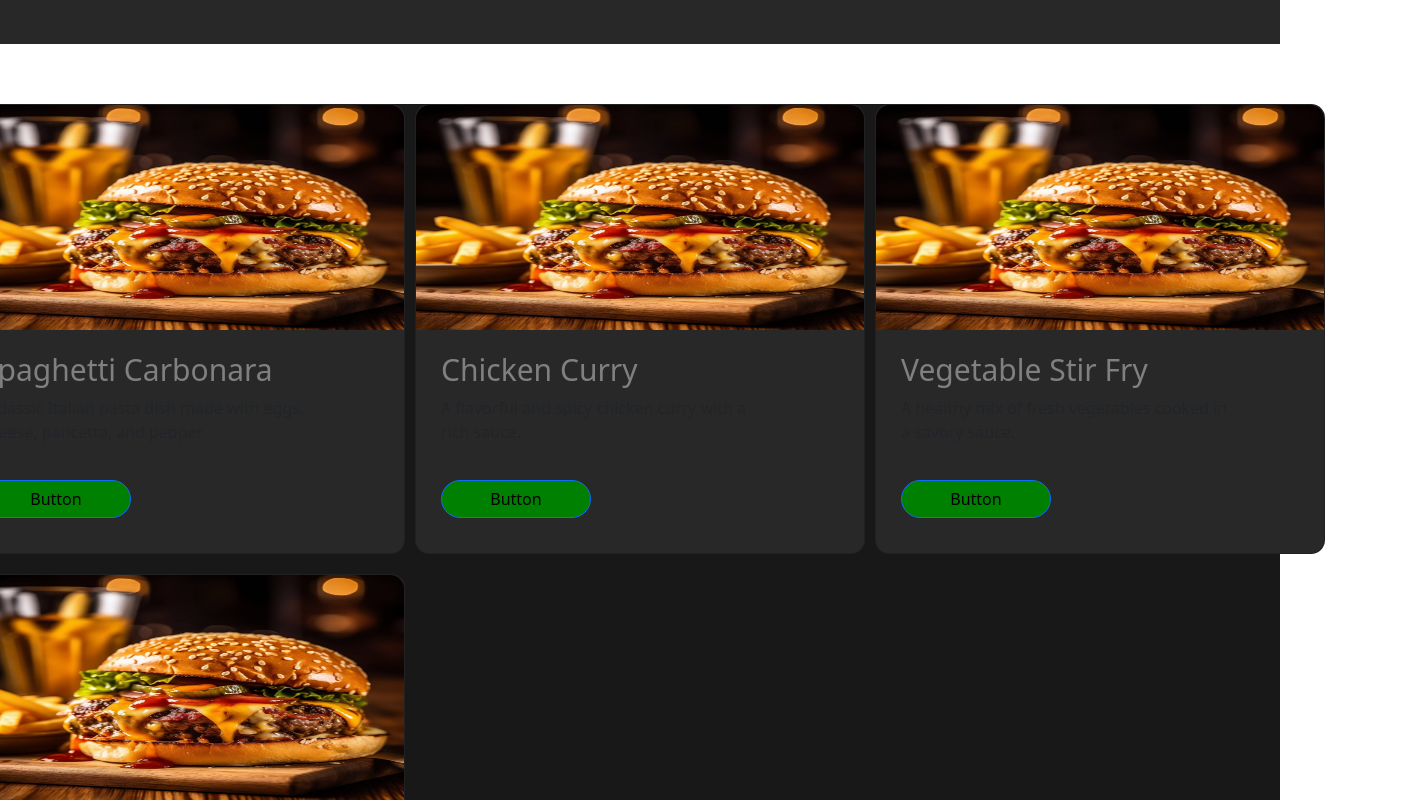
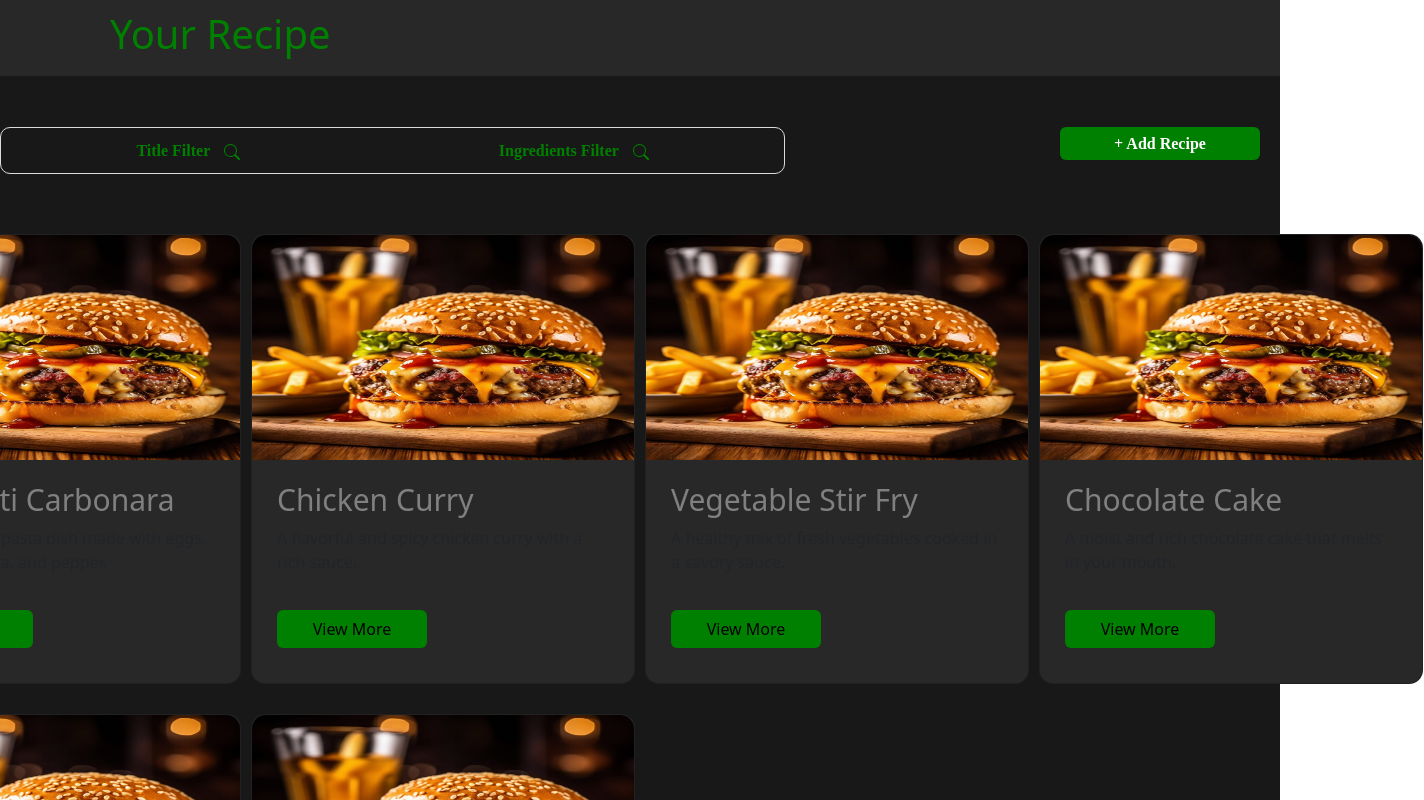
Before and after one commit to KetNanuashvili/RecipeSharingApp, an Angular app: page / in a window 1280 px wide. Shown: the top 800 px of the page, 1424 px wide, since content can reach past the window. Built offline with nearby package versions, Linux system fonts and the light colour scheme.

Commit message:
Add Header html

```diff
--- /dev/null
+++ b/src/app/components/footer/footer.component.html
@@ -0,0 +1 @@
+<p>footer works!</p>
--- a/src/app/components/header/header.component.css
+++ b/src/app/components/header/header.component.css
@@ -1,5 +1,17 @@
 .header-style {
     background-color: #282828	;
-    padding: 10px;
+    padding: 20px;
     text-align: center;
+    position: fixed; /* ფიქსირებული პოზიცია */
+    top: 0; /* გვერდის ზედა ნაწილში */
+    left: 0; /* მარცხენა მხარეს */
+    width: 100%; /* მოიცავს მთელ სიგანეს */
+    background-color: #282828; /* ფონის ფერი */
+    padding: 10px; /* შიდა ველი */
+    text-align: left; /* ტექსტის ცენტრში განლაგება */
+    z-index: 1000; /* ფენის პრიორიტეტი */
   }
+  h1{
+    color: green;
+    margin-left: 100px;
+  }
--- a/src/app/components/header/header.component.html
+++ b/src/app/components/header/header.component.html
@@ -1,3 +1,3 @@
 <header class="header-style">
-    <img src="favicon.ico" alt="">
+    <h1>Your Recipe</h1>
  </header>
--- a/src/app/components/main-page-list-of-recipe/main-page-list-of-recipe.component.css
+++ b/src/app/components/main-page-list-of-recipe/main-page-list-of-recipe.component.css
@@ -3,12 +3,14 @@
     width: 100%;
     background-color: #181818;
     top:0px;
+    margin-top: 50px;
+    padding-bottom: 100px;
 }
 .grid-component{
     width: 1596px;
      display: grid;
-     grid-template-columns: auto auto auto;
-       gap:20px 10px;
+     grid-template-columns: auto auto auto auto;
+       gap:30px 10px;
       	;
 }
 .main-component{
@@ -22,7 +24,7 @@
 
 }
 :host ::ng-deep .card{
-   width:  450px;
+   width:  384px;
 height: 450px;
 background-color: #282828	;
 border-radius: 14px ;
@@ -57,11 +59,55 @@ opacity: 0px;
 .card-description{
     font-size: 16px;
 }
-:host ::ng-deep .btn-primary{
+.primary{
+
     margin-top: 20px;
-    border-radius: 20px;
+    /* border-radius: 20px; */
     background-color: green;
     width: 150px;
     font-size: 16px;
     color: black;
 }
+
+
+.bottom-div{
+    display: flex;
+    justify-content: center;
+}
+.bottom-header{
+    width: 1596px;
+    margin-top: 77px;
+    display: flex;
+    justify-content: space-between;
+}
+
+.dropdown-main-looking{
+
+    width: 785px;
+    padding: 6px;
+border-radius: 10px;
+opacity: 0px;
+border: 1px solid #DBDBDB;
+display: flex;
+justify-content: space-around;
+
+}
+.button-texts{
+    font-family: FiraGO;
+    font-size: 16px;
+    font-weight: 600;
+    line-height: 19.2px;
+    text-align: center;
+       color: green;
+
+}
+.bi-search{
+    margin-left: 10px;
+}
+.text-color-list{
+    color: white;
+    background-color: green;
+    width: 200px;
+    right: 20px;
+
+}
--- a/src/app/components/main-page-list-of-recipe/main-page-list-of-recipe.component.html
+++ b/src/app/components/main-page-list-of-recipe/main-page-list-of-recipe.component.html
@@ -1,4 +1,48 @@
 <div class="main-page">
+
+  <div class="bottom-div" >
+    <div class="bottom-header">
+        <!-- left dropdown div  -->
+        <div class="dropdown-main-looking">
+            <div class="btn-group">
+                <button class="btn   button-texts"   type="button" data-bs-auto-close="true" aria-expanded="false"  >
+                    Title Filter   <svg  xmlns="http://www.w3.org/2000/svg" width="16" height="16" fill="currentColor" class="bi bi-search" viewBox="0 0 16 16">
+                      <path d="M11.742 10.344a6.5 6.5 0 1 0-1.397 1.398h-.001q.044.06.098.115l3.85 3.85a1 1 0 0 0 1.415-1.414l-3.85-3.85a1 1 0 0 0-.115-.1zM12 6.5a5.5 5.5 0 1 1-11 0 5.5 5.5 0 0 1 11 0"/>
+                    </svg> </button>
+
+
+              </div>
+
+              <div class="btn-group">
+                <button class="btn   button-texts"   type="button" data-bs-auto-close="inside" aria-expanded="false" >
+                  Ingredients Filter  <svg xmlns="http://www.w3.org/2000/svg" width="16" height="16" fill="currentColor" class="bi bi-search" viewBox="0 0 16 16">
+                    <path d="M11.742 10.344a6.5 6.5 0 1 0-1.397 1.398h-.001q.044.06.098.115l3.85 3.85a1 1 0 0 0 1.415-1.414l-3.85-3.85a1 1 0 0 0-.115-.1zM12 6.5a5.5 5.5 0 1 1-11 0 5.5 5.5 0 0 1 11 0"/>
+                  </svg>
+                </button>
+              </div>
+
+
+        </div>
+
+      <!-- right divs -->
+         <div>
+              <!-- add listing  -->
+              <div class="btn-group">
+
+                <button class="btn  button-texts listing-styles text-color-list" type="button" data-bs-auto-close="false" aria-expanded="false">
+                    +
+                  Add Recipe
+                </button>
+              </div>
+
+         </div>
+    </div>
+
+    <!--  -->
+
+</div>
+
+
     <div class="main-component">
         <div class="grid-component">
           <div class="card" *ngFor="let recipe of recipes">
@@ -7,7 +51,7 @@
              <h5 class="card-title"> {{recipe.title}}</h5>
              <p class="card-description">{{recipe.description}}</p>
 
-             <button class="btn btn-primary" type="submit">Button</button>
+             <button class="btn primary" type="submit">View More</button>
             </div>
           </div>
         </div>
--- a/src/app/services/recipes.service.ts
+++ b/src/app/services/recipes.service.ts
@@ -85,6 +85,46 @@ export class RecipesService {
         ],
         image: 'burger.jpg',
       },
+      {
+        id: 5,
+        title: 'Chocolate Cake',
+        description: 'A moist and rich chocolate cake that melts in your mouth.',
+        ingredients: [
+          '1 cup all-purpose flour',
+          '1 cup sugar',
+          '1/2 cup cocoa powder',
+          '1 tsp baking powder',
+          '2 large eggs',
+        ],
+        instructions: [
+          'Preheat oven to 350°F (175°C).',
+          'Mix flour, sugar, cocoa powder, and baking powder in a bowl.',
+          'Add eggs and mix until smooth.',
+          'Pour batter into a greased baking pan and bake for 30-35 minutes.',
+          'Let the cake cool before serving.',
+        ],
+        image: 'burger.jpg',
+      },
+      {
+        id: 6,
+        title: 'Chocolate Cake',
+        description: 'A moist and rich chocolate cake that melts in your mouth.',
+        ingredients: [
+          '1 cup all-purpose flour',
+          '1 cup sugar',
+          '1/2 cup cocoa powder',
+          '1 tsp baking powder',
+          '2 large eggs',
+        ],
+        instructions: [
+          'Preheat oven to 350°F (175°C).',
+          'Mix flour, sugar, cocoa powder, and baking powder in a bowl.',
+          'Add eggs and mix until smooth.',
+          'Pour batter into a greased baking pan and bake for 30-35 minutes.',
+          'Let the cake cool before serving.',
+        ],
+        image: 'burger.jpg',
+      },
     ];
 
     constructor(){
```
Also changed, not shown: src/app/components/footer/footer.component.ts (added, +11 -0 lines), src/app/components/footer/footer.component.css (added), 1 other file (tests, documents, lock files or other folders).
